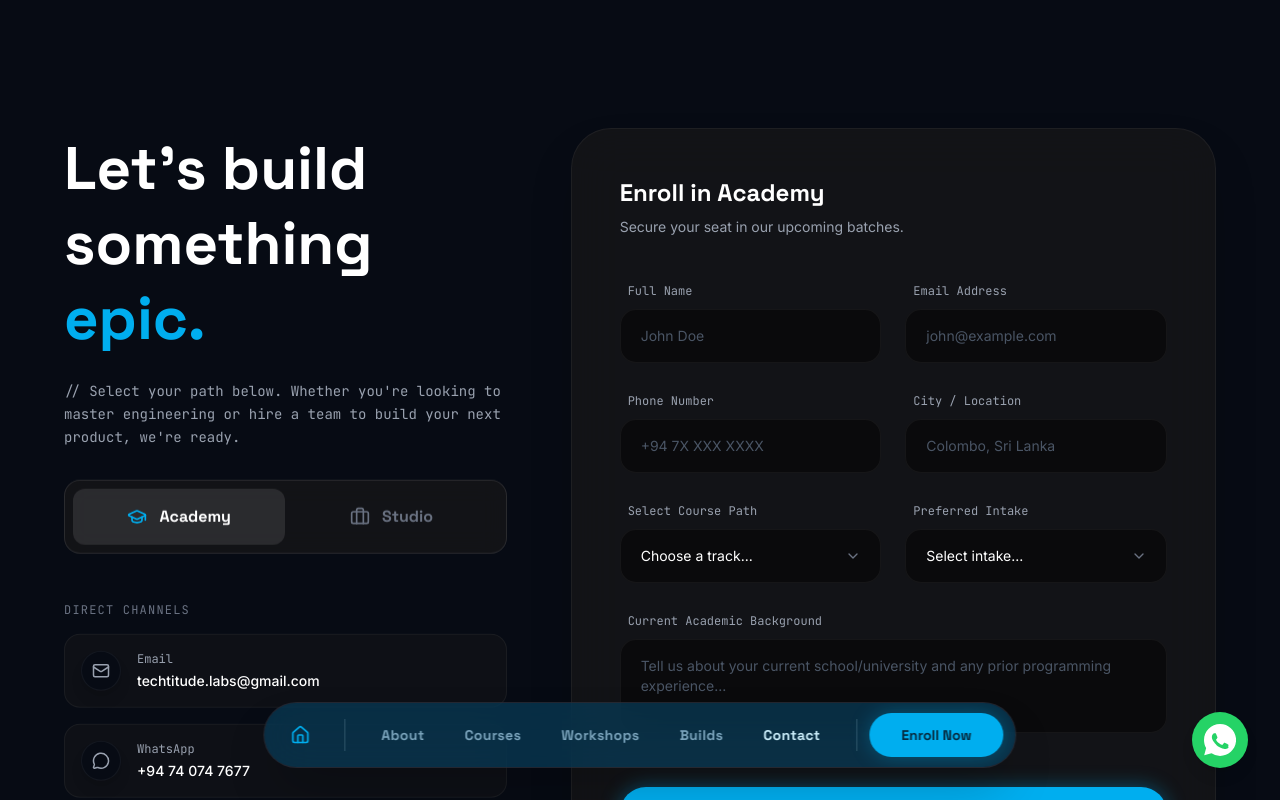
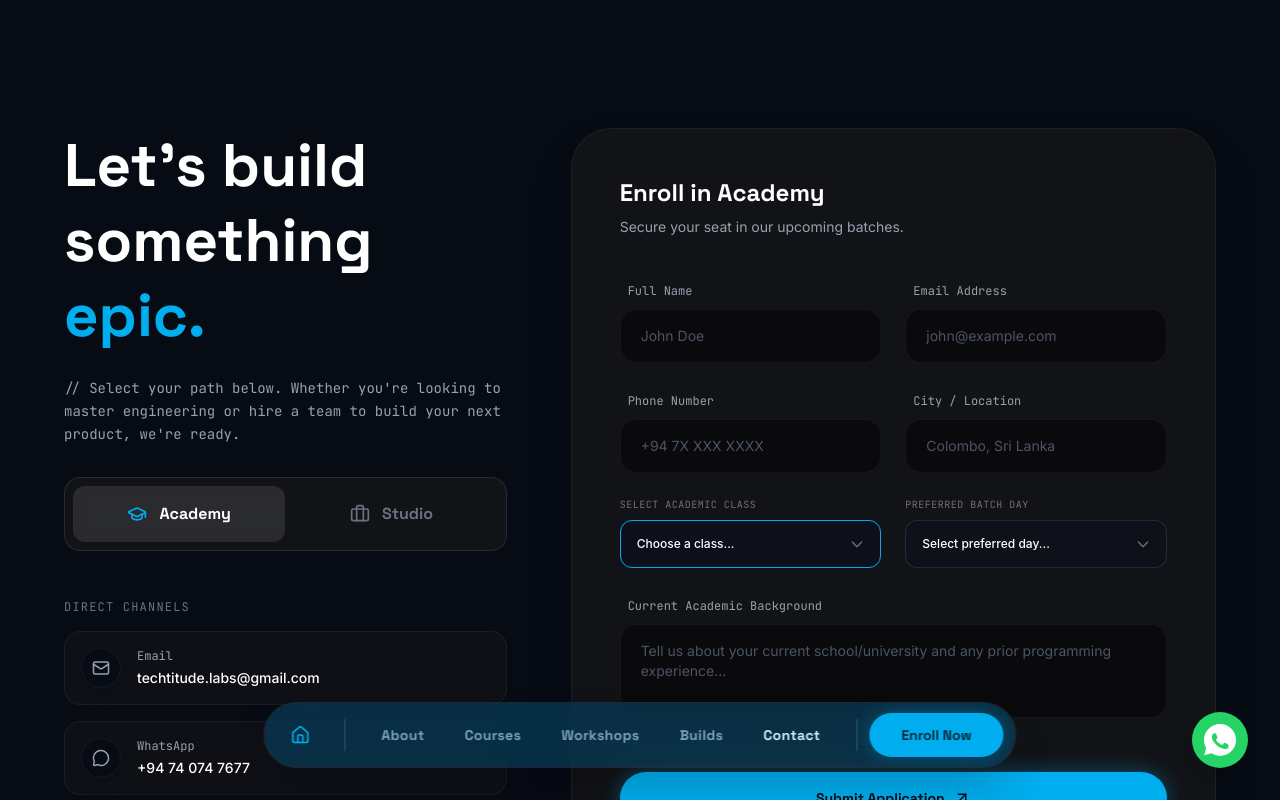
Before and after one commit to M-Mufassir/Techtitude-Labs, a React (Vite) app: page /contact in a window 1280 px wide. Shown: the top 800 px of the page. Built offline with nearby package versions, Linux system fonts and the light colour scheme.

Commit message:
feat: implement dual-purpose contact page with academy and studio submission forms

```diff
--- a/src/Pages/Contact.tsx
+++ b/src/Pages/Contact.tsx
@@ -31,7 +31,7 @@ const contacts = [
 
 export default function Contact() {
   const [activeTab, setActiveTab] = useState<'academy' | 'studio'>('academy');
-  const [budget, setBudget] = useState<number>(5000);
+  const [budget, setBudget] = useState<number>(50000);
   const [isSubmitting, setIsSubmitting] = useState(false);
   const [submitStatus, setSubmitStatus] = useState<{ type: 'success' | 'error' | null, message: string }>({ type: null, message: '' });
 
@@ -47,8 +47,8 @@ export default function Contact() {
     const email = data.get("email");
     const phone = data.get("phone");
     const location = data.get("location");
-    const course = data.get("course");
-    const intake = data.get("intake");
+    const course = data.get("gradeSelection");
+    const intake = data.get("preferredDay");
     const background = data.get("background");
 
     const subject = `Academy Enrollment: ${name} - ${course}`;
@@ -96,7 +96,7 @@ export default function Contact() {
     const stacks = Array.from(form.querySelectorAll('input[name="stack"]:checked')).map(el => (el as HTMLInputElement).value).join(', ');
 
     const subject = `New Project Inquiry: ${company || name}`;
-    const body = `Name: ${name}\nEmail: ${email}\nPhone: ${phone}\nCompany: ${company || "N/A"}\nBudget: $${budget}+\nTimeline: ${timeline}\nTech Stack: ${stacks || "Not specified"}\n\nProject Details:\n${details}`;
+    const body = `Name: ${name}\nEmail: ${email}\nPhone: ${phone}\nCompany: ${company || "N/A"}\nBudget: LKR ${budget}+\nTimeline: ${timeline}\nTech Stack: ${stacks || "Not specified"}\n\nProject Details:\n${details}`;
 
     try {
       const response = await fetch('/api/contact', {
@@ -110,7 +110,7 @@ export default function Contact() {
       if (response.ok) {
         setSubmitStatus({ type: 'success', message: 'Your inquiry has been sent successfully! We will get back to you soon.' });
         form.reset();
-        setBudget(5000); // reset budget slider
+        setBudget(50000); // reset budget slider
       } else {
         const errorData = await response.json();
         setSubmitStatus({ type: 'error', message: errorData.error || 'Failed to send inquiry. Please try again.' });
@@ -236,32 +236,64 @@ export default function Contact() {
                       </div>
                     </div>
 
-                    <div className="grid md:grid-cols-2 gap-6">
-                      <div>
-                        <label className="font-mono text-xs text-gray-400 ml-2">Select Course Path</label>
-                        <div className="mt-2 relative">
-                          <select name="course" required defaultValue="" className="w-full rounded-2xl bg-[#0A0A0C] border border-white/5 px-5 py-4 text-sm text-white appearance-none outline-none focus:border-[#00AEEF] focus:ring-1 focus:ring-[#00AEEF] transition-all">
-                            <option value="" disabled>Choose a track...</option>
-                            <option value="Code Core (Grade 10 & 11)">Code Core (Grade 10 & 11 ICT)</option>
-                            <option value="Web Engineering">Advanced Web Engineering</option>
-                            <option value="AI & ML">Next-Gen AI & ML</option>
-                            <option value="UI/UX Design">Interactive UI/UX Design</option>
+                    <div className="w-full flex flex-col sm:flex-row items-center gap-6 font-sans">
+
+                      {/* LEFT SIDE: GRADE SELECTION DROPDOWN */}
+                      <div className="w-full flex flex-col items-start group">
+                        <label htmlFor="gradeSelection" className="font-mono text-[10px] text-white/40 tracking-wider uppercase mb-2">
+                          Select Academic Class
+                        </label>
+                        <div className="relative w-full">
+                          <select
+                            id="gradeSelection"
+                            name="gradeSelection"
+                            required
+                            defaultValue=""
+                            className="w-full h-12 px-4 bg-[#0b101e]/60 border border-[#00AEEF] text-white text-xs rounded-xl appearance-none cursor-pointer focus:outline-none focus:ring-1 focus:ring-[#00AEEF]/50 transition-all duration-300 font-medium"
+                          >
+                            <option value="" disabled className="bg-[#070B14] text-white/50">Choose a class...</option>
+                            <option value="grade-6" className="bg-[#070B14] text-white">Grade 6 ICT </option>
+                            <option value="grade-7" className="bg-[#070B14] text-white">Grade 7 ICT </option>
+                            <option value="grade-8" className="bg-[#070B14] text-white">Grade 8 ICT </option>
+                            <option value="grade-9" className="bg-[#070B14] text-white">Grade 9 ICT </option>
+                            <option value="grade-10" className="bg-[#070B14] text-white">Grade 10 ICT</option>
+                            <option value="grade-11" className="bg-[#070B14] text-white">Grade 11 ICT</option>
                           </select>
-                          <ChevronRight className="absolute right-5 top-1/2 -translate-y-1/2 text-gray-500 pointer-events-none rotate-90" size={16} />
+                          {/* Premium Custom Micro-Chevron Indicator */}
+                          <div className="absolute inset-y-0 right-4 flex items-center pointer-events-none text-white/40 group-hover:text-[#00AEEF] transition-colors duration-300">
+                            <svg className="w-4 h-4" fill="none" stroke="currentColor" viewBox="0 0 24 24">
+                              <path strokeLinecap="round" strokeLinejoin="round" strokeWidth="2" d="M19 9l-7 7-7-7"></path>
+                            </svg>
                           </div>
                         </div>
-                      <div>
-                        <label className="font-mono text-xs text-gray-400 ml-2">Preferred Intake</label>
-                        <div className="mt-2 relative">
-                          <select name="intake" required defaultValue="" className="w-full rounded-2xl bg-[#0A0A0C] border border-white/5 px-5 py-4 text-sm text-white appearance-none outline-none focus:border-[#00AEEF] focus:ring-1 focus:ring-[#00AEEF] transition-all">
-                            <option value="" disabled>Select intake...</option>
-                            <option value="Next Available">Next Available Batch</option>
-                            <option value="Summer">Summer Intake</option>
-                            <option value="Fall">Fall Intake</option>
+                      </div>
+
+                      {/* RIGHT SIDE: PREFERRED DAY DROPDOWN */}
+                      <div className="w-full flex flex-col items-start group">
+                        <label htmlFor="preferredDay" className="font-mono text-[10px] text-white/40 tracking-wider uppercase mb-2">
+                          Preferred Batch Day
+                        </label>
+                        <div className="relative w-full">
+                          <select
+                            id="preferredDay"
+                            name="preferredDay"
+                            required
+                            defaultValue=""
+                            className="w-full h-12 px-4 bg-[#0b101e]/40 border border-white/10 text-white text-xs rounded-xl appearance-none cursor-pointer focus:outline-none focus:border-[#00AEEF]/60 focus:ring-1 focus:ring-[#00AEEF]/30 transition-all duration-300 font-medium group-hover:border-white/20"
+                          >
+                            <option value="" disabled className="bg-[#070B14] text-white/50">Select preferred day...</option>
+                            <option value="saturday" className="bg-[#070B14] text-white">Saturday Batches</option>
+                            <option value="sunday" className="bg-[#070B14] text-white">Sunday Batches</option>
                           </select>
-                          <ChevronRight className="absolute right-5 top-1/2 -translate-y-1/2 text-gray-500 pointer-events-none rotate-90" size={16} />
+                          {/* Premium Custom Micro-Chevron Indicator */}
+                          <div className="absolute inset-y-0 right-4 flex items-center pointer-events-none text-white/40 group-hover:text-white/70 transition-colors duration-300">
+                            <svg className="w-4 h-4" fill="none" stroke="currentColor" viewBox="0 0 24 24">
+                              <path strokeLinecap="round" strokeLinejoin="round" strokeWidth="2" d="M19 9l-7 7-7-7"></path>
+                            </svg>
                           </div>
                         </div>
+                      </div>
+
                     </div>
 
                     <div>
@@ -320,23 +352,25 @@ export default function Contact() {
 
                     <div className="grid md:grid-cols-2 gap-6 mt-2">
                       {/* Interactive Budget Slider */}
-                      <div>
-                        <div className="flex justify-between items-end mb-4">
-                          <label className="font-mono text-xs text-gray-400 ml-2">Estimated Budget (USD)</label>
-                          <span className="font-mono text-[#7B2CBF] font-bold">${budget.toLocaleString()}{budget >= 50000 ? '+' : ''}</span>
+                      <div className="flex flex-col justify-end pb-1">
+                        <div className="flex justify-between items-center mb-2 gap-2">
+                          <label className="font-mono text-xs text-gray-400 ml-2 whitespace-nowrap shrink-0">Estimated Budget</label>
+                          <span className="font-mono text-[#7B2CBF] font-bold whitespace-nowrap text-right">LKR {budget.toLocaleString()}{budget >= 150000 ? '+' : ''}</span>
                         </div>
+                        <div className="py-2">
                           <input
                             type="range"
-                          min="1000"
-                          max="50000"
-                          step="1000"
+                            min="10000"
+                            max="150000"
+                            step="10000"
                             value={budget}
                             onChange={(e) => setBudget(Number(e.target.value))}
                             className="w-full accent-[#7B2CBF] bg-[#0A0A0C] h-2 rounded-full outline-none"
                           />
-                        <div className="flex justify-between text-gray-600 font-mono text-[10px] mt-2 px-2">
-                          <span>$1k</span>
-                          <span>$50k+</span>
+                        </div>
+                        <div className="flex justify-between text-gray-600 font-mono text-[10px] mt-1 px-2">
+                          <span>LKR 10k</span>
+                          <span>LKR 150k+</span>
                         </div>
                       </div>
 
@@ -359,7 +393,7 @@ export default function Contact() {
                     <div>
                       <label className="font-mono text-xs text-gray-400 ml-2 block mb-3">Required Capabilities (Optional)</label>
                       <div className="flex flex-wrap gap-2">
-                        {['Web App', 'Mobile App', 'E-Commerce', 'AI/LLM Integration', 'Automation/n8n', 'UI/UX Redesign'].map(tech => (
+                        {['Web App', 'Final Year Projects', 'E-Commerce', 'AI/ML Integration', 'Automation/n8n', 'UI/UX Redesign','Wordpress Sites','Other'].map(tech => (
                           <label key={tech} className="cursor-pointer relative">
                             <input type="checkbox" name="stack" value={tech} className="peer sr-only" />
                             <div className="px-4 py-2 rounded-xl border border-white/10 bg-[#0A0A0C] text-sm text-gray-400 peer-checked:bg-[#7B2CBF]/10 peer-checked:border-[#7B2CBF] peer-checked:text-white transition-all">
```
Lines whose indentation alone changed are shown as unchanged.
